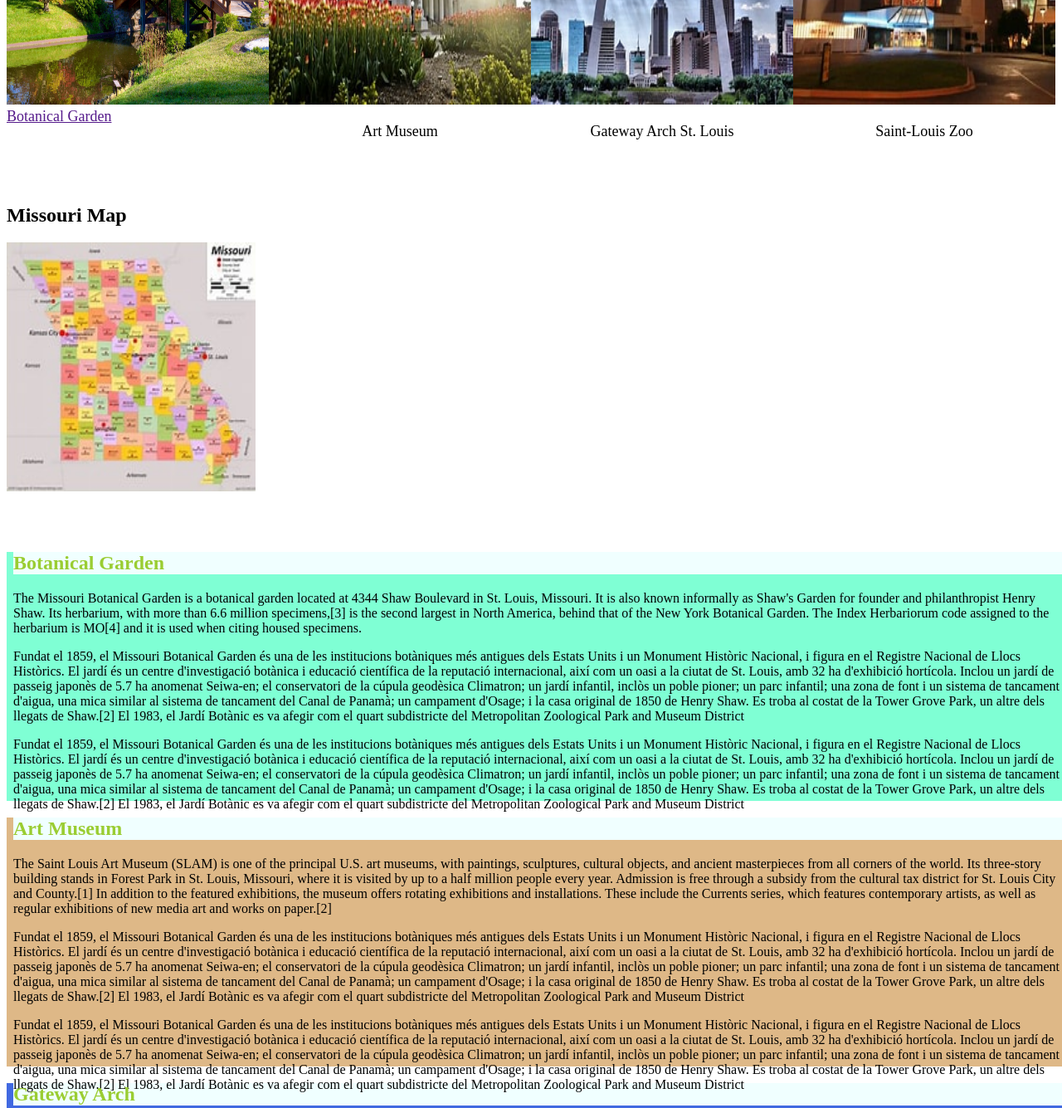
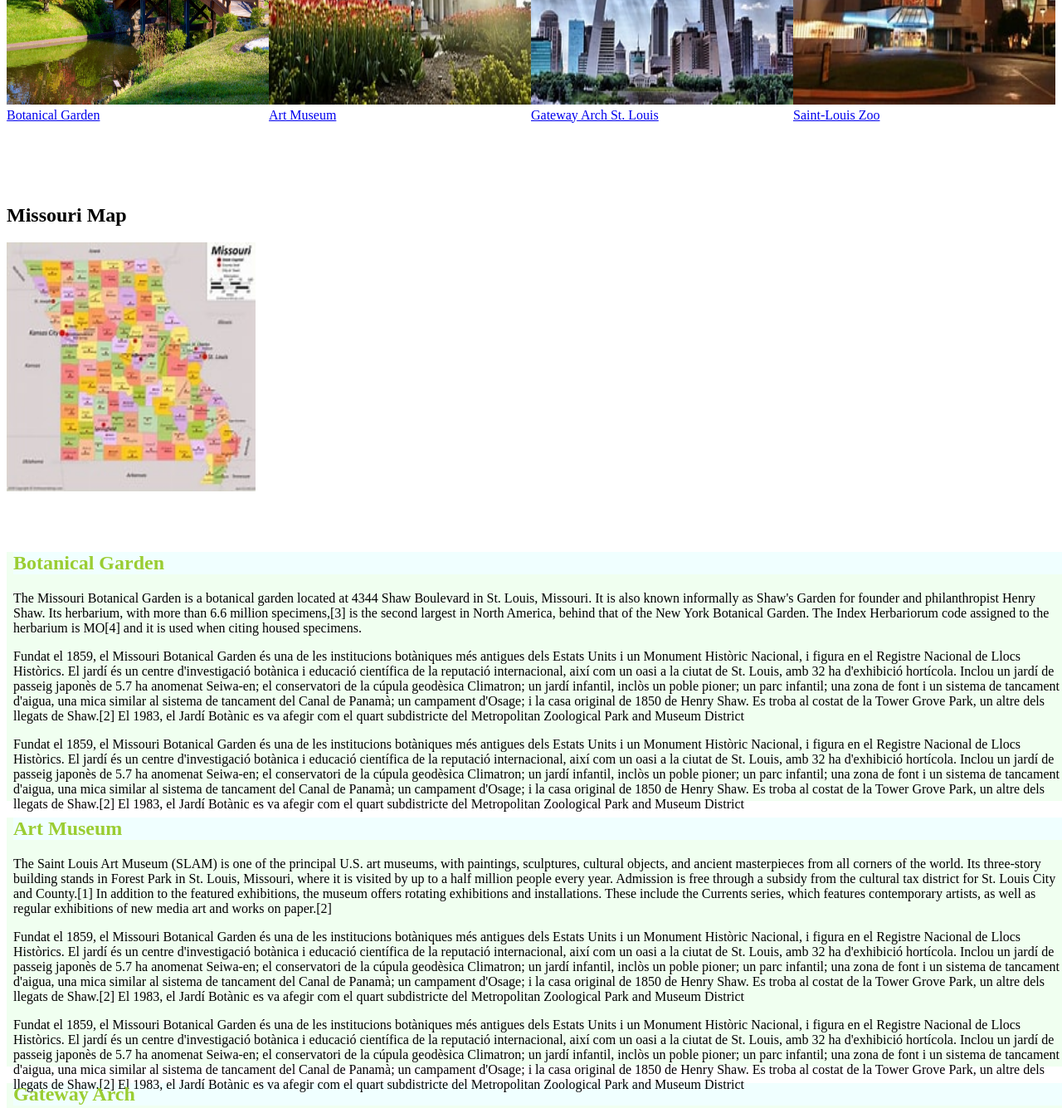
Before and after one commit to PT-Web-Dev-Jan-23/js-assignment-4-html-me-something-NishaJomy, a website: page index.html in a window 1280 px wide. Shown: the part 960-2295 px from the top of the page at 83% size. Drawn offline with Linux system fonts and the light colour scheme; a web font is replaced by a local one.

Commit message:
added links to html and styles to css

```diff
--- a/index.html
+++ b/index.html
@@ -35,21 +35,25 @@
    <div class="list">
       <div id="item1">
          <a href="https://www.bing.com/ck/a?!&&p=d483325bed47b21fJmltdHM9MTY3NjkzNzYwMCZpZ3VpZD0wMzA1NzViMC1iYjE1LTZmYWYtMGViMS02NzE0YmE3NTZlNWImaW5zaWQ9NTY4OQ&ptn=3&hsh=3&fclid=030575b0-bb15-6faf-0eb1-6714ba756e5b&psq=st+louis+botanical+garden+site&u=a1aHR0cHM6Ly93d3cubWlzc291cmlib3RhbmljYWxnYXJkZW4ub3JnLw&ntb=1"><img src="images\botanicalGarden.png" alt="My test image"class="pic"></a>
-         <a href="" class="describe" >Botanical Garden</a>
+         <a href="#botanicalGarden">Botanical Garden</a>
+
+
       </div>
       <div id="item2">
          <a href="https://www.bing.com/ck/a?!&&p=f19e87fc3e1a27c5JmltdHM9MTY3NjkzNzYwMCZpZ3VpZD0wMzA1NzViMC1iYjE1LTZmYWYtMGViMS02NzE0YmE3NTZlNWImaW5zaWQ9NTczNg&ptn=3&hsh=3&fclid=030575b0-bb15-6faf-0eb1-6714ba756e5b&psq=st+louis+art+museum&u=a1aHR0cHM6Ly93d3cuc2xhbS5vcmcv&ntb=1" ><img src="images\artmuseum.png" alt="My test image"class="pic"></a>
-         <p class="describe">Art Museum</p>
+         <a   href="#artMuseum">Art Museum</a>
       </div>
       <div id="item3">
          <a href="https://www.bing.com/ck/a?!&&p=bc875715cde5955aJmltdHM9MTY3NjkzNzYwMCZpZ3VpZD0wMzA1NzViMC1iYjE1LTZmYWYtMGViMS02NzE0YmE3NTZlNWImaW5zaWQ9NTY3MA&ptn=3&hsh=3&fclid=030575b0-bb15-6faf-0eb1-6714ba756e5b&psq=st+louis+gateway+arch&u=a1aHR0cHM6Ly93d3cubnBzLmdvdi9qZWZmL2luZGV4Lmh0bQ&ntb=1-+
 
          "><img src="images/gatewayarch.png" class="pic"></a>
-         <p class="describe">Gateway Arch St. Louis</p>
+
+         <a href="#arch">Gateway Arch St. Louis</a>
       </div>
       <div id="item4">
          <a href="https://www.bing.com/ck/a?!&&p=b59da77c11020a3bJmltdHM9MTY3NjkzNzYwMCZpZ3VpZD0wMzA1NzViMC1iYjE1LTZmYWYtMGViMS02NzE0YmE3NTZlNWImaW5zaWQ9NTcyMQ&ptn=3&hsh=3&fclid=030575b0-bb15-6faf-0eb1-6714ba756e5b&psq=st+louis+zoo&u=a1aHR0cHM6Ly9zdGx6b28ub3JnLw&ntb=1"> <img src="images/st.louiszoo.png" class="pic"></a>
-         <p class="describe">Saint-Louis Zoo</p></a>
+
+         <a href="#zoo">Saint-Louis Zoo</a>
       </div>
    </div>
       <div class="momap">
@@ -59,6 +63,7 @@
 
       <div class="botanicalGarden">
          <article>
+            <a name="botanicalGarden"></a>
          <h2 class="subhead">Botanical Garden</h2>
          <p>The Missouri Botanical Garden is a botanical garden located at 4344 Shaw Boulevard in St. Louis, Missouri. It is also known informally as Shaw's Garden for founder and philanthropist Henry Shaw. Its herbarium, with more than 6.6 million specimens,[3] is the second largest in North America, behind that of the New York Botanical Garden. The Index Herbariorum code assigned to the herbarium is MO[4] and it is used when citing housed specimens.</p>
          <p>Fundat el 1859, el Missouri Botanical Garden és una de les institucions botàniques més antigues dels Estats Units i un Monument Històric Nacional, i figura en el Registre Nacional de Llocs Històrics. El jardí és un centre d'investigació botànica i educació científica de la reputació internacional, així com un oasi a la ciutat de St. Louis, amb 32 ha d'exhibició hortícola. Inclou un jardí de passeig japonès de 5.7 ha anomenat Seiwa-en; el conservatori de la cúpula geodèsica Climatron; un jardí infantil, inclòs un poble pioner; un parc infantil; una zona de font i un sistema de tancament d'aigua, una mica similar al sistema de tancament del Canal de Panamà; un campament d'Osage; i la casa original de 1850 de Henry Shaw. Es troba al costat de la Tower Grove Park, un altre dels llegats de Shaw.[2]
@@ -71,6 +76,7 @@
       </div>
       <div class="artMuseum">
          <article>
+            <a name="artMuseum"></a>
          <h2 class="subhead">Art Museum</h2>
          <p>The Saint Louis Art Museum (SLAM) is one of the principal U.S. art museums, with paintings, sculptures, cultural objects, and ancient masterpieces from all corners of the world. Its three-story building stands in Forest Park in St. Louis, Missouri, where it is visited by up to a half million people every year. Admission is free through a subsidy from the cultural tax district for St. Louis City and County.[1]
          In addition to the featured exhibitions, the museum offers rotating exhibitions and installations. These include the Currents series, which features contemporary artists, as well as regular exhibitions of new media art and works on paper.[2]</p>
@@ -82,6 +88,7 @@
       </div>
       <div class="gatewayarch">
          <article>
+            <a name="arch"></a>
          <h2 class="subhead">Gateway Arch</h2>
          <p>The Gateway Arch is a 630-foot-tall monument in St. Louis, Missouri, United States. Clad in stainless steel and built in the form of a weighted catenary arch, it is the world's tallest arch and Missouri's tallest accessible building. Some sources consider it the tallest human-made monument in the Western Hemisphere. Built as a monument to the westward expansion of the United States and officially dedicated to "the American people", the Arch, commonly referred to as "The Gateway to the West", is a National Historic Landmark in Gateway Arch National Park and has become an internationally recognized symbol of St. Louis, as well as a popular tourist destination.</p>
          <p>Fundat el 1859, el Missouri Botanical Garden és una de les institucions botàniques més antigues dels Estats Units i un Monument Històric Nacional, i figura en el Registre Nacional de Llocs Històrics. El jardí és un centre d'investigació botànica i educació científica de la reputació internacional, així com un oasi a la ciutat de St. Louis, amb 32 ha d'exhibició hortícola. Inclou un jardí de passeig japonès de 5.7 ha anomenat Seiwa-en; el conservatori de la cúpula geodèsica Climatron; un jardí infantil, inclòs un poble pioner; un parc infantil; una zona de font i un sistema de tancament d'aigua, una mica similar al sistema de tancament del Canal de Panamà; un campament d'Osage; i la casa original de 1850 de Henry Shaw. Es troba al costat de la Tower Grove Park, un altre dels llegats de Shaw.[2]
@@ -92,6 +99,7 @@
       </div>
       <div class="zoo">
          <article>
+            <a name="zoo"></a>
          <h2 class="subhead">St.Louis Zoo</h2>
          <p>Saint Louis Zoo, zoo in St. Louis, Mo., U.S., built on the grounds of the Louisiana Purchase Exposition (St. Louis World’s Fair) of 1904. Inspired by an enormous elliptical aviary built for the fair—which is now restored—the zoo opened in 1913. It is one of the few zoos in the world to have free year-round admission, though a fee is charged for some of the attractions within the zoo.</p>
          <p>Fundat el 1859, el Missouri Botanical Garden és una de les institucions botàniques més antigues dels Estats Units i un Monument Històric Nacional, i figura en el Registre Nacional de Llocs Històrics. El jardí és un centre d'investigació botànica i educació científica de la reputació internacional, així com un oasi a la ciutat de St. Louis, amb 32 ha d'exhibició hortícola. Inclou un jardí de passeig japonès de 5.7 ha anomenat Seiwa-en; el conservatori de la cúpula geodèsica Climatron; un jardí infantil, inclòs un poble pioner; un parc infantil; una zona de font i un sistema de tancament d'aigua, una mica similar al sistema de tancament del Canal de Panamà; un campament d'Osage; i la casa original de 1850 de Henry Shaw. Es troba al costat de la Tower Grove Park, un altre dels llegats de Shaw.[2]
--- a/styles.css
+++ b/styles.css
@@ -166,7 +166,7 @@
 .botanicalGarden{
 padding-left: 8px;
 padding-right: 8px;
-background-color:aquamarine;
+background-color:honeydew;
 height:300px;
 width:100%;
 }
@@ -174,7 +174,7 @@
 .artMuseum{
 padding-left: 8px;
 padding-right: 8px;
-background-color: burlywood;
+background-color:honeydew;
 height:300px;
 width:100%;
 }
@@ -182,7 +182,7 @@
 .gatewayarch{
 padding-left: 8px;
 padding-right: 8px;
-background-color:royalblue;
+background-color:honeydew;
 height:300px;
 width:100%;
 }
@@ -190,7 +190,7 @@
 .zoo{
 padding-left: 8px;
 padding-right: 8px;
-background-color:pink;
+background-color:honeydew;
 height:300px;
 width:100%;
 }
```
